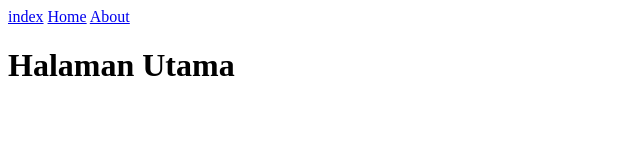
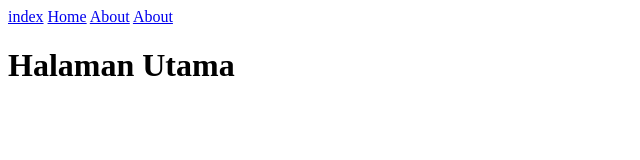
Before and after one commit to Muad-syntax/My-Project, a plain HTML site: page index.html in a window 1280 px wide. Shown: the full height of the page, 0-640 px from the left. Drawn offline with Linux system fonts and the light colour scheme.

Commit message:
tambah halaman

```diff
--- a/index.html
+++ b/index.html
@@ -10,6 +10,7 @@
         <a href="#">index</a>
         <a href="beranda.html">Home</a>
         <a href="tentang.html">About</a>
+        <a href="gallery.html">About</a>
     </nav>
     <h1>Halaman Utama</h1>
 </body>
```
